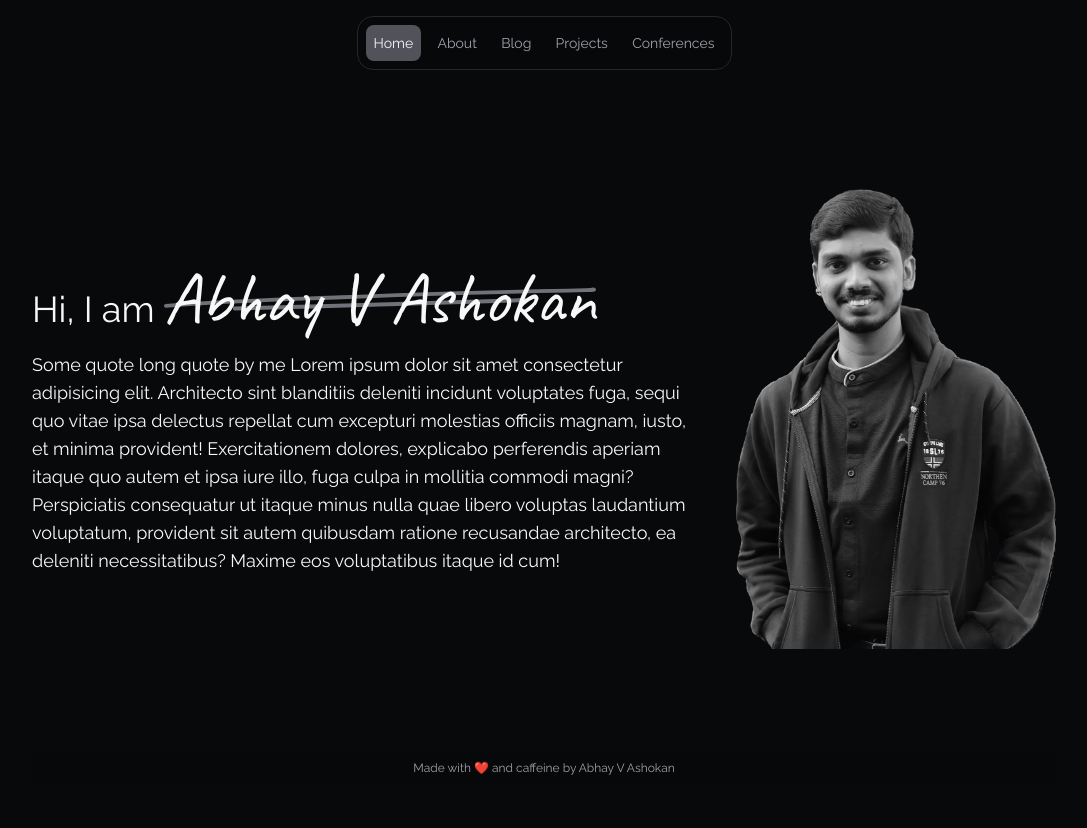
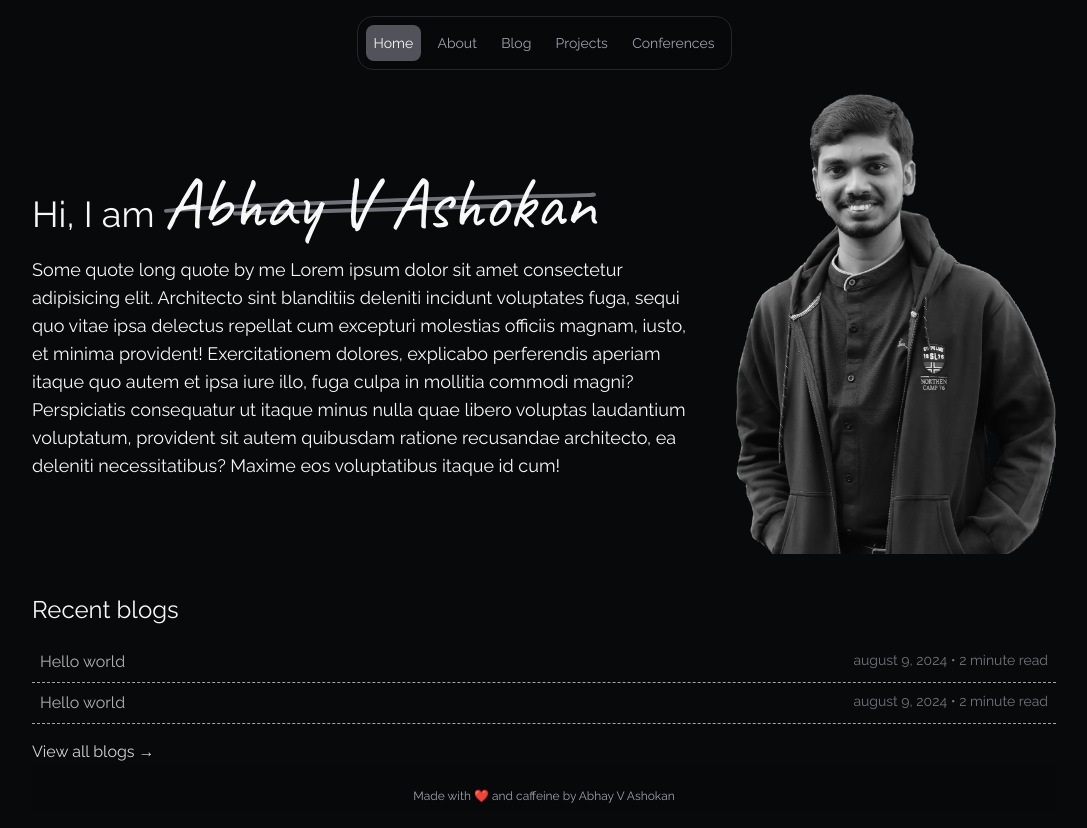
Before and after one commit to AbhayVAshokan/abhay.app, a Next.js app: page / in a window 1280 px wide. Shown: the whole page, without its empty margins (96-1183 px from the left). Before the commit the page ends 800 px from the top, so only its background shows below. Built offline with nearby package versions, Linux system fonts and the light colour scheme.

Commit message:
Added related blogs section

```diff
--- a/app/blog/components/blog-layout.tsx
+++ b/app/blog/components/blog-layout.tsx
@@ -1,6 +1,8 @@
 import ReadTime from "./read-time";
 import "./blog.css";
 import Back from "./back";
+import RecentBlogs from "../recent-blogs";
+import { BLOGS } from "../page";
 
 interface BlogDataProps {
   title: string;
@@ -22,7 +24,8 @@ const BlogLayout = ({
         <section className="flex relative">
           <Back />
           <p className="text-zinc-400 text-sm absolute left-1/2 -translate-x-1/2">
-            <span>{data.date}</span><ReadTime />
+            <span>{data.date}</span>
+            <ReadTime />
           </p>
         </section>
 
@@ -38,6 +41,11 @@ const BlogLayout = ({
         </section>
 
         <section className="blog">{children}</section>
+
+        <div className="border-b my-12 w-full border-zinc-600" />
+        <RecentBlogs
+          blogs={BLOGS.filter((blog) => blog.title !== data.title).slice(0, 5)}
+        />
       </article>
     </main>
   );
--- a/app/blog/page.tsx
+++ b/app/blog/page.tsx
@@ -1,7 +1,13 @@
 import Card from "@/app/components/card";
 import Header from "@/app/components/header";
 
-const BLOGS = [
+export const BLOGS = [
+  {
+    title: "Hello world",
+    prefix: "August 9, 2024 • 2 minute read",
+    link: "/blog/hello-world",
+    target: null,
+  },
   {
     title: "Hello world",
     prefix: "August 9, 2024 • 2 minute read",
--- /dev/null
+++ b/app/blog/recent-blogs.tsx
@@ -0,0 +1,33 @@
+import Link from "next/link";
+
+interface BlogType {
+  title: string;
+  prefix: string;
+  link: string;
+}
+
+const RecentBlogs = ({ blogs }: { blogs: BlogType[] }) => (
+  <section className="my-8">
+    <h2 className="text-2xl mb-4">Recent blogs</h2>
+    <div className="mb-4">
+      {blogs.map(({ title, prefix, link }) => (
+        <Link
+          key={title}
+          href={link}
+          className="flex gap-4 border-b border-dashed opacity-70 hover:opacity-100 transition-opacity justify-between p-2"
+        >
+          <h3>{title}</h3>
+          <p className="text-zinc-400 lowercase text-sm">{prefix}</p>
+        </Link>
+      ))}
+    </div>
+    <Link
+      href="/blog"
+      className="text-zinc-300 hover:text-typography transition-colors"
+    >
+      View all blogs →
+    </Link>
+  </section>
+);
+
+export default RecentBlogs;
--- a/app/components/copyright.tsx
+++ b/app/components/copyright.tsx
@@ -1,5 +1,5 @@
 const Copyright = () => <div className="bg-background backdrop-blur bg-opacity-60 z-20 p-2">
-  <p className="text-xs text-center text-zinc-400">Made with ❤️ and caffeine by Abhay V Ashokan</p>
+  <p className="text-xs text-center text-zinc-400 mt-4">Made with ❤️ and caffeine by Abhay V Ashokan</p>
 </div>
 
 export default Copyright
--- a/app/page.tsx
+++ b/app/page.tsx
@@ -1,6 +1,8 @@
 import classNames from "classnames";
 import { Caveat } from "next/font/google";
 import Image from "next/image";
+import { BLOGS } from "./blog/page";
+import RecentBlogs from "./blog/recent-blogs";
 
 const caveat = Caveat({
   subsets: ["latin"],
@@ -11,7 +13,7 @@ const caveat = Caveat({
 // TODO: Improve the tablet view.
 
 const Home = () => (
-  <main className="flex-1 flex">
+  <main className="flex-1 space-y-8">
     <section className="flex items-center py-2">
       <div className="flex flex-col-reverse justify-center md:grid grid-cols-12 gap-8">
         <div className="col-span-8 my-auto">
@@ -32,15 +34,26 @@ const Home = () => (
               />
             </span>
           </h1>
-          <h2 className="md:text-lg">
-            Some quote long quote by me Lorem ipsum dolor sit amet consectetur adipisicing elit. Architecto sint blanditiis deleniti incidunt voluptates fuga, sequi quo vitae ipsa delectus repellat cum excepturi molestias officiis magnam, iusto, et minima provident! Exercitationem dolores, explicabo perferendis aperiam itaque quo autem et ipsa iure illo, fuga culpa in mollitia commodi magni? Perspiciatis consequatur ut itaque minus nulla quae libero voluptas laudantium voluptatum, provident sit autem quibusdam ratione recusandae architecto, ea deleniti necessitatibus? Maxime eos voluptatibus itaque id cum!
-          </h2>
+          <p className="md:text-lg">
+            Some quote long quote by me Lorem ipsum dolor sit amet consectetur
+            adipisicing elit. Architecto sint blanditiis deleniti incidunt
+            voluptates fuga, sequi quo vitae ipsa delectus repellat cum
+            excepturi molestias officiis magnam, iusto, et minima provident!
+            Exercitationem dolores, explicabo perferendis aperiam itaque quo
+            autem et ipsa iure illo, fuga culpa in mollitia commodi magni?
+            Perspiciatis consequatur ut itaque minus nulla quae libero voluptas
+            laudantium voluptatum, provident sit autem quibusdam ratione
+            recusandae architecto, ea deleniti necessitatibus? Maxime eos
+            voluptatibus itaque id cum!
+          </p>
         </div>
         <div className="col-span-4 relative aspect-[16/23] h-72 md:h-auto md:w-auto self-center">
           <Image fill priority src="/home/abhay.webp" alt="Abhay V Ashokan" />
         </div>
       </div>
     </section>
+
+    <RecentBlogs blogs={BLOGS.slice(0, 5)} />
   </main>
 );
 
```
